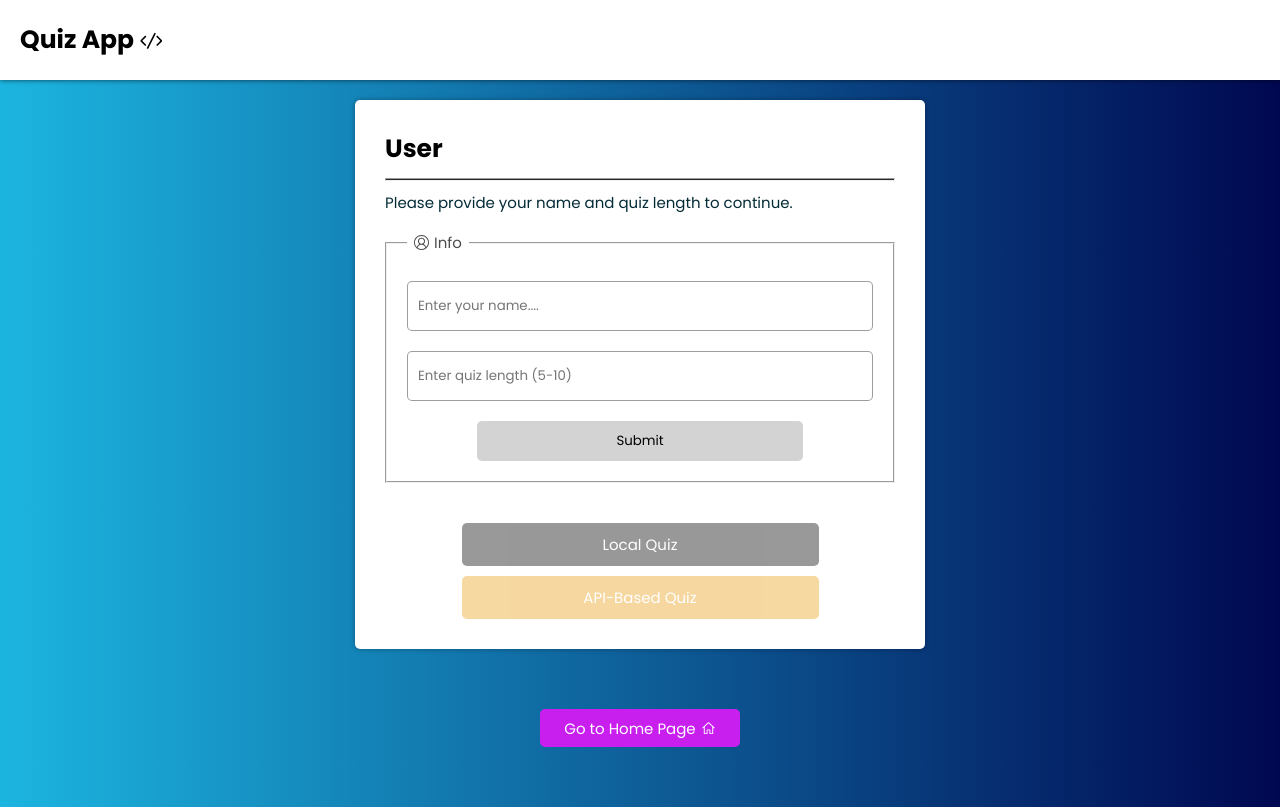
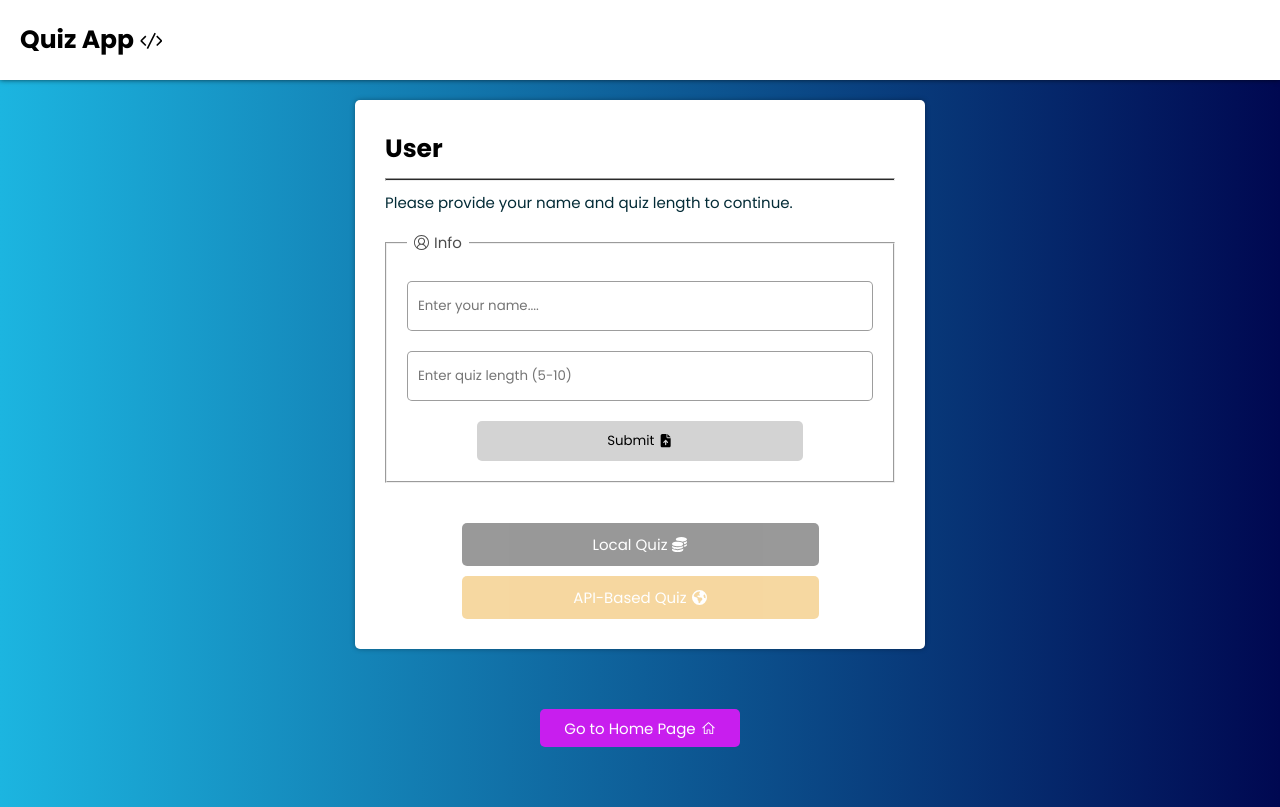
Before and after one commit to haseeb9678/quiz-react-app, a React (Vite) app: page /user in a window 1280 px wide. Built offline with nearby package versions, Linux system fonts and the light colour scheme.

Commit message:
improve logos

```diff
--- a/src/admin/QuizResult/QuizResult.css
+++ b/src/admin/QuizResult/QuizResult.css
@@ -85,6 +85,7 @@ table thead tr td {
 #no-result {
     font-size: 1.7rem;
     text-align: center;
+    margin-top: 3rem;
 }
 
 .filter-box {
--- a/src/admin/QuizResult/QuizResult.jsx
+++ b/src/admin/QuizResult/QuizResult.jsx
@@ -136,7 +136,7 @@ const QuizResult = () => {
                     </table>
                 </div>
             ) : (
-                <p id='no-result'>No Results to show</p>
+                <p id='no-result'>No results found — take a quiz to see your score here!</p>
             )}
 
 
--- a/src/pages/APICategory/APICategory.css
+++ b/src/pages/APICategory/APICategory.css
@@ -1,13 +1,15 @@
 .category-container {
+    margin-top: 2rem;
     display: flex;
     flex-direction: column;
-    gap: 1rem;
+    gap: 2rem;
     align-items: center;
 }
 
 .category-container select {
-    height: 3rem;
+    height: 3.5rem;
     width: 80%;
+    padding: 0 5px;
     min-width: 140px;
     border-radius: 5px;
     border: 1px solid rgba(0, 0, 0, 0.247);
--- a/src/pages/APICategory/APICategory.jsx
+++ b/src/pages/APICategory/APICategory.jsx
@@ -1,5 +1,6 @@
 import React, { useEffect, useState } from 'react'
 import { useLocation, useNavigate } from 'react-router-dom';
+import { VscArrowRight } from "react-icons/vsc";
 import './APICategory.css'
 
 const APICategory = () => {
@@ -45,7 +46,17 @@ const APICategory = () => {
                             </option>
                         ))}
                     </select>
-                    <button onClick={() => navigate('/quiz', { state: { status: location.state.status, username: location.state.username, quizLength: location.state.quizLength } })}>Go to Quiz Page</button>
+                    <button
+                        className='btn-logo'
+                        onClick={() => navigate('/quiz',
+                            {
+                                state: {
+                                    status: location.state.status,
+                                    username: location.state.username, quizLength: location.state.quizLength
+                                }
+                            })}>Go to Quiz Page
+                        <VscArrowRight />
+                    </button>
                 </div>
             </section>
         </>
--- a/src/pages/ErrorPage/ErrorPage.css
+++ b/src/pages/ErrorPage/ErrorPage.css
@@ -12,11 +12,19 @@
 
 .content-box button {
     width: 40%;
-    height: 3rem;
+    height: 4rem;
     min-width: 150px;
     background-color: black;
     color: white;
     border-radius: 5px;
     border: none;
     outline: none;
+    transition: all 0.3s;
+    cursor: pointer;
 }
+
+.content-box button:hover {
+    transform: translate(1.02);
+    background-color: rgba(0, 0, 0, 0.545);
+    box-shadow: 0px 0px 5px rgba(0, 0, 0, 0.545);
+}
--- a/src/pages/ErrorPage/ErrorPage.jsx
+++ b/src/pages/ErrorPage/ErrorPage.jsx
@@ -1,7 +1,7 @@
 import React from 'react'
 import './ErrorPage.css'
 import { VscHome } from "react-icons/vsc";
-import { VscError } from "react-icons/vsc";
+import { FaRegFaceFrown } from "react-icons/fa6";
 import { useNavigate } from 'react-router-dom';
 
 const ErrorPage = () => {
@@ -11,7 +11,7 @@ const ErrorPage = () => {
             <h2>ERROR</h2>
             <hr />
             <div className="content-box">
-                <p className='btn-logo'> <VscError /> Error 404 | Page not found</p>
+                <p className='btn-logo'> <FaRegFaceFrown /> Error 404 | Page not found</p>
                 <button
                     className='btn-logo'
                     onClick={() => navigate('/')}
--- a/src/pages/UserPage/UserPage.jsx
+++ b/src/pages/UserPage/UserPage.jsx
@@ -2,6 +2,9 @@ import React, { useEffect, useRef, useState, useId } from 'react'
 import { useNavigate } from 'react-router-dom'
 import { VscAccount } from "react-icons/vsc";
 import { VscHome } from "react-icons/vsc";
+import { FaCoins } from "react-icons/fa6";
+import { FaFileArrowUp } from "react-icons/fa6";
+import { FaEarthAmericas } from "react-icons/fa6";
 import './UserPage.css'
 
 const UserPage = () => {
@@ -66,7 +69,11 @@ const UserPage = () => {
                                 max={10}
                                 required
                                 placeholder='Enter quiz length (5-10)' />
-                            <button>Submit</button>
+                            <button
+                                className='btn-logo'
+                            >Submit
+                                <FaFileArrowUp />
+                            </button>
                         </form>
                     </div>
                 </fieldset>}
@@ -74,17 +81,23 @@ const UserPage = () => {
                     <button
                         ref={localQuizBtn}
                         id='local-q-btn'
+                        className='btn-logo'
                         onClick={() => {
                             if (enableButoons)
                                 navigate('/quiz', { state: { status: 'local', username: name, quizLength: quizLength } })
-                        }}>Local Quiz</button>
+                        }}>Local Quiz
+                        <FaCoins />
+                    </button>
                     <button
                         ref={apiQuizBtn}
                         id='api-q-btn'
+                        className='btn-logo'
                         onClick={() => {
                             if (enableButoons)
                                 navigate('/category', { state: { status: 'api', username: name, quizLength: quizLength } })
-                        }}>API-Based Quiz</button>
+                        }}>API-Based Quiz
+                        <FaEarthAmericas />
+                    </button>
                 </div>
             </section>
             <div className='back-user-box'>
```
